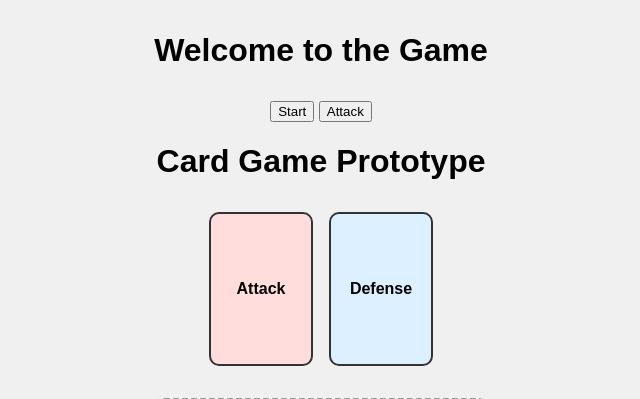
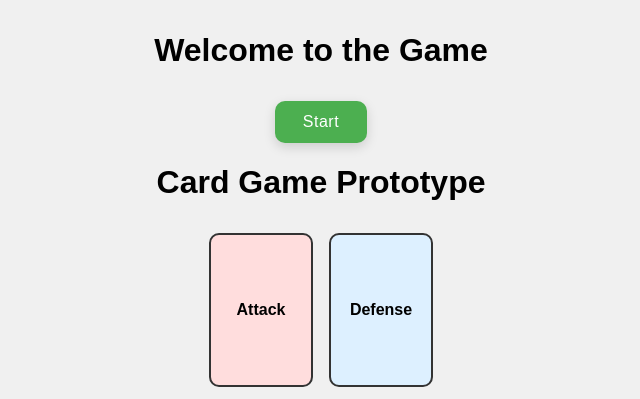
Before and after one commit to nherbert25/flask_game_blueprint, a Flask app: page / in a window 1280 px wide. Shown: the top 399 px of the page, without its empty margins (319-959 px from the left). Run offline with Flask 3, Linux system fonts and the light colour scheme.

Commit message:
make start button sleeker and remove after starting

```diff
--- a/static/css/styles.css
+++ b/static/css/styles.css
@@ -86,3 +86,29 @@ h1 {
 #stats-sidebar h3 {
     margin-top: 0;
 }
+
+
+#start-btn {
+  background-color: #4CAF50;
+  color: white;
+  border: none;
+  border-radius: 10px;
+  padding: 12px 28px;
+  font-size: 16px;
+  font-weight: 500;
+  cursor: pointer;
+  box-shadow: 0 4px 12px rgba(0, 0, 0, 0.15);
+  transition: all 0.3s ease;
+  letter-spacing: 0.5px;
+}
+
+#start-btn:hover {
+  background-color: #1565c0;       /* Darker on hover */
+  transform: translateY(-2px);
+  box-shadow: 0 6px 16px rgba(0, 0, 0, 0.2);
+}
+
+#start-btn:active {
+  transform: translateY(0);
+  box-shadow: 0 3px 8px rgba(0, 0, 0, 0.15);
+}
--- a/static/js/scripts.js
+++ b/static/js/scripts.js
@@ -8,7 +8,9 @@ document.addEventListener("DOMContentLoaded", () => {
   const attackBtn = document.getElementById("attack-btn");
 
 startBtn.addEventListener("click", () => {
-  // Optionally send player name or hardcode it
+   startBtn.style.display = "none"; // Hides the Start button
+
+
   fetch("/game/start", {
     method: "POST",
     headers: { "Content-Type": "application/json" },
@@ -16,7 +18,7 @@ startBtn.addEventListener("click", () => {
   })
   .then(res => res.json())
   .then(data => {
-    gameLog.innerText = data.message;
+    gameLog.innerText = `You encountered a ${data.enemy.name}!`;
 
     const player = data.player;
     if (player) {
@@ -44,17 +46,17 @@ function showStatsSidebar(player) {
   sidebar.classList.add("visible");
 }
 
-  attackBtn.addEventListener("click", () => {
-    fetch("/game/attack", {
-      method: "POST",
-      headers: { "Content-Type": "application/json" },
-      body: JSON.stringify({ player_name: "Hero", enemy: "Goblin" })
-    })
-      .then(res => res.json())
-      .then(data => {
-        gameLog.innerText = data.result;
-      });
-  });
+  // attackBtn.addEventListener("click", () => {
+  //   fetch("/game/attack", {
+  //     method: "POST",
+  //     headers: { "Content-Type": "application/json" },
+  //     body: JSON.stringify({ player_name: "Hero", enemy: "Goblin" })
+  //   })
+  //     .then(res => res.json())
+  //     .then(data => {
+  //       gameLog.innerText = data.result;
+  //     });
+  // });
 
   cards.forEach(card => {
     card.addEventListener("dragstart", e => {
--- a/templates/game/index.html
+++ b/templates/game/index.html
@@ -12,7 +12,7 @@
   <div id="game-log"></div>
 
   <button id="start-btn">Start</button>
-  <button id="attack-btn">Attack</button>
+<!--  <button id="attack-btn">Attack</button>-->
 
   <div id="game-container"></div>
 
```
